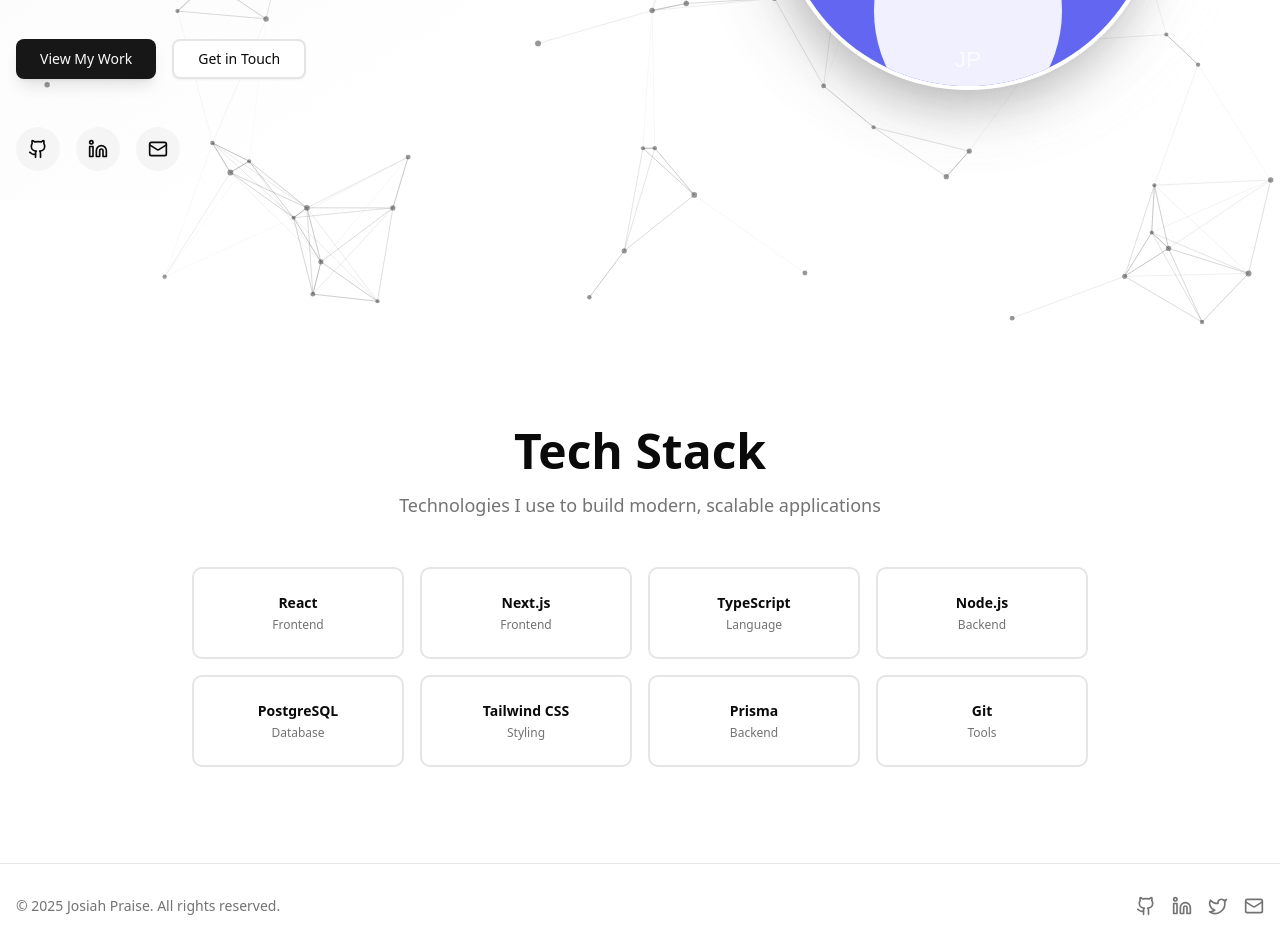
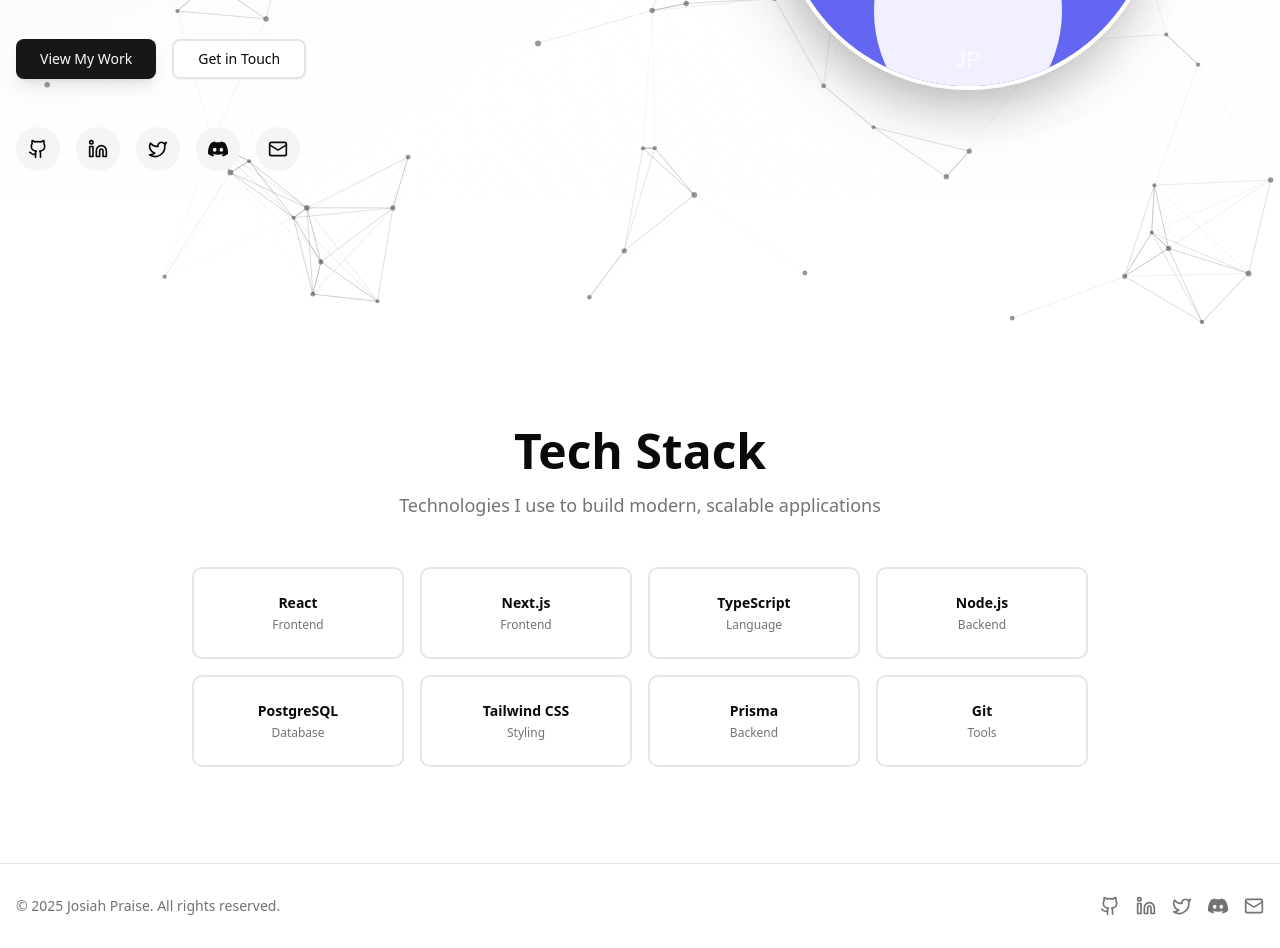
Before and after one commit to Josiah-praise/personal-portfolio, a Next.js app: page / in a window 1280 px wide. Shown: the part 600-1548 px from the top of the page. Built offline with nearby package versions, Linux system fonts and the light colour scheme.

Commit message:
Update social media links across all pages

```diff
--- a/components/layout/footer.tsx
+++ b/components/layout/footer.tsx
@@ -1,5 +1,6 @@
 import Link from 'next/link';
 import { Github, Linkedin, Mail, Twitter } from 'lucide-react';
+import { SiDiscord } from 'react-icons/si';
 
 export function Footer() {
   const currentYear = new Date().getFullYear();
@@ -13,7 +14,7 @@
           </p>
           <div className="flex items-center gap-4">
             <Link
-              href="https://github.com/Josiah-praise"
+              href="https://github.com/josiah-praise"
               target="_blank"
               rel="noopener noreferrer"
               className="text-muted-foreground transition-colors hover:text-foreground"
@@ -22,7 +23,7 @@
               <span className="sr-only">GitHub</span>
             </Link>
             <Link
-              href="https://linkedin.com/in/josiah-praise"
+              href="https://www.linkedin.com/in/praisejosiah"
               target="_blank"
               rel="noopener noreferrer"
               className="text-muted-foreground transition-colors hover:text-foreground"
@@ -31,7 +32,7 @@
               <span className="sr-only">LinkedIn</span>
             </Link>
             <Link
-              href="https://x.com/josiahpraise"
+              href="https://x.com/Praise_JC_AFK"
               target="_blank"
               rel="noopener noreferrer"
               className="text-muted-foreground transition-colors hover:text-foreground"
@@ -40,7 +41,16 @@
               <span className="sr-only">X (Twitter)</span>
             </Link>
             <Link
-              href="mailto:josiah@example.com"
+              href="https://discord.com/users/1103617696190435380"
+              target="_blank"
+              rel="noopener noreferrer"
+              className="text-muted-foreground transition-colors hover:text-foreground"
+            >
+              <SiDiscord className="h-5 w-5" />
+              <span className="sr-only">Discord</span>
+            </Link>
+            <Link
+              href="mailto:praisechinonso21@gmail.com"
               className="text-muted-foreground transition-colors hover:text-foreground"
             >
               <Mail className="h-5 w-5" />
--- a/components/sections/hero.tsx
+++ b/components/sections/hero.tsx
@@ -1,7 +1,8 @@
 import Image from 'next/image';
 import Link from 'next/link';
 import { Button } from '@/components/ui/button';
-import { Github, Linkedin, Mail } from 'lucide-react';
+import { Github, Linkedin, Mail, Twitter } from 'lucide-react';
+import { SiDiscord } from 'react-icons/si';
 import { ParticlesBackground } from '@/components/effects/particles-background';
 
 export function Hero() {
@@ -52,7 +53,7 @@
             {/* Social Links */}
             <div className="flex gap-4 justify-center lg:justify-start pt-6">
               <a
-                href="https://github.com/yourusername"
+                href="https://github.com/josiah-praise"
                 target="_blank"
                 rel="noopener noreferrer"
                 className="p-3 rounded-full bg-secondary hover:bg-secondary/80 transition-colors"
@@ -61,7 +62,7 @@
                 <Github className="w-5 h-5" />
               </a>
               <a
-                href="https://linkedin.com/in/yourusername"
+                href="https://www.linkedin.com/in/praisejosiah"
                 target="_blank"
                 rel="noopener noreferrer"
                 className="p-3 rounded-full bg-secondary hover:bg-secondary/80 transition-colors"
@@ -70,7 +71,25 @@
                 <Linkedin className="w-5 h-5" />
               </a>
               <a
-                href="mailto:your.email@example.com"
+                href="https://x.com/Praise_JC_AFK"
+                target="_blank"
+                rel="noopener noreferrer"
+                className="p-3 rounded-full bg-secondary hover:bg-secondary/80 transition-colors"
+                aria-label="X (Twitter)"
+              >
+                <Twitter className="w-5 h-5" />
+              </a>
+              <a
+                href="https://discord.com/users/1103617696190435380"
+                target="_blank"
+                rel="noopener noreferrer"
+                className="p-3 rounded-full bg-secondary hover:bg-secondary/80 transition-colors"
+                aria-label="Discord"
+              >
+                <SiDiscord className="w-5 h-5" />
+              </a>
+              <a
+                href="mailto:praisechinonso21@gmail.com"
                 className="p-3 rounded-full bg-secondary hover:bg-secondary/80 transition-colors"
                 aria-label="Email"
               >
--- a/components/sections/social-link-button.tsx
+++ b/components/sections/social-link-button.tsx
@@ -1,5 +1,6 @@
 import { Button } from '@/components/ui/button';
 import { Mail, Linkedin, Github, Twitter } from 'lucide-react';
+import { SiDiscord } from 'react-icons/si';
 import type { SocialLink } from '@/lib/data/social-links';
 
 interface SocialLinkButtonProps {
@@ -11,6 +12,7 @@
   Linkedin,
   Github,
   Twitter,
+  Discord: SiDiscord,
 };
 
 export function SocialLinkButton({ link }: SocialLinkButtonProps) {
--- a/lib/data/social-links.ts
+++ b/lib/data/social-links.ts
@@ -1,18 +1,18 @@
 export interface SocialLink {
   platform: string;
   url: string;
-  icon: string; // Lucide icon name
+  icon: string; // Lucide icon name or react-icons
 }
 
 export const socialLinks: SocialLink[] = [
   {
     platform: "Email",
-    url: "mailto:josiah.praise@example.com",
+    url: "mailto:praisechinonso21@gmail.com",
     icon: "Mail",
   },
   {
     platform: "LinkedIn",
-    url: "https://linkedin.com/in/josiahpraise",
+    url: "https://www.linkedin.com/in/praisejosiah",
     icon: "Linkedin",
   },
   {
@@ -22,7 +22,12 @@
   },
   {
     platform: "Twitter",
-    url: "https://twitter.com/josiahpraise",
+    url: "https://x.com/Praise_JC_AFK",
     icon: "Twitter",
   },
+  {
+    platform: "Discord",
+    url: "https://discord.com/users/1103617696190435380",
+    icon: "Discord",
+  },
 ];
--- a/package.json
+++ b/package.json
@@ -22,6 +22,7 @@
     "next-mdx-remote": "^5.0.0",
     "react": "19.1.0",
     "react-dom": "19.1.0",
+    "react-icons": "^5.5.0",
     "tailwind-merge": "^3.3.1"
   },
   "devDependencies": {
```
Also changed, not shown: 1 other file (tests, documents, lock files or other folders).
